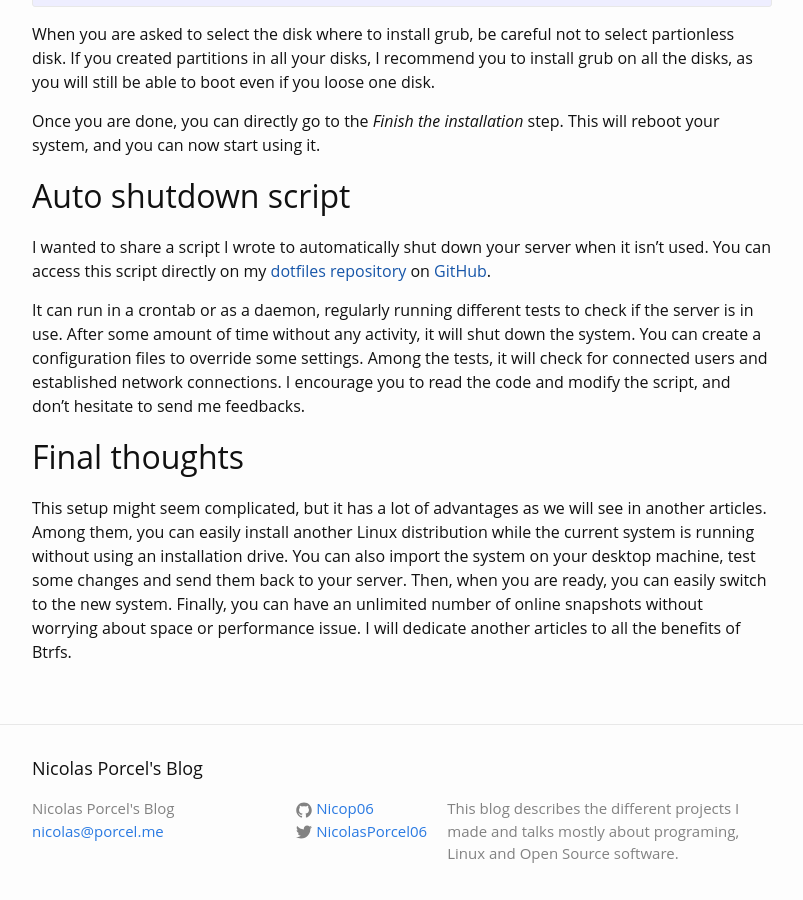
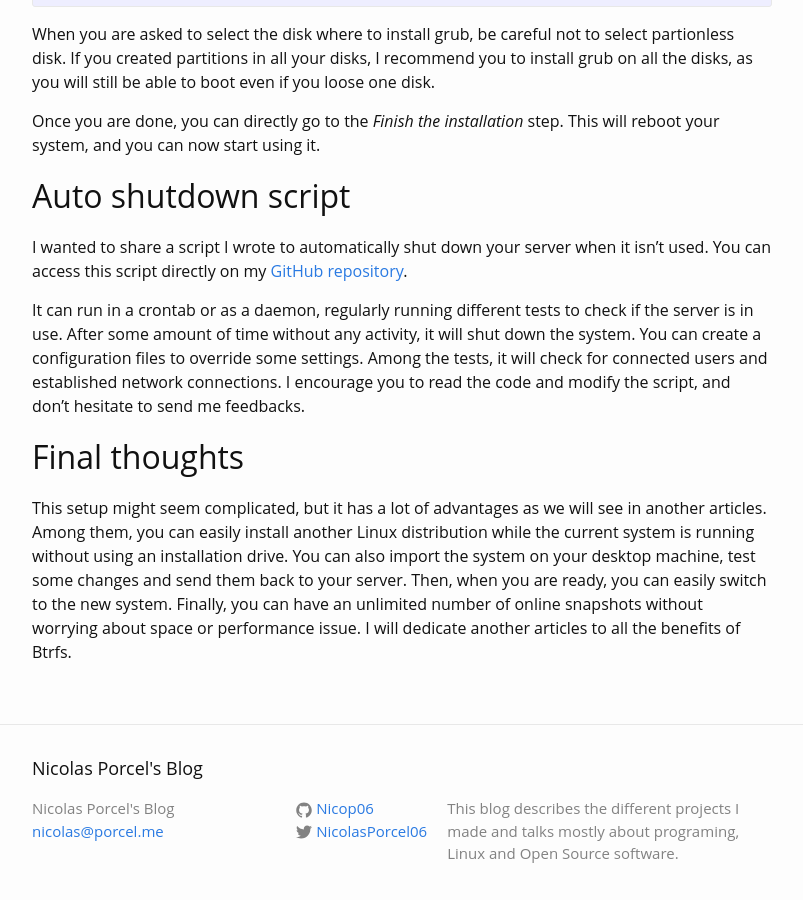
Before and after one commit to Nicop06/nicop06.github.io, a Jekyll site: the page built from _posts/2015-12-19-setting-up-the-nas.markdown, in a window 1280 px wide and 900 px high, scrolled down 7346 px. Shown: the whole window, without its empty margins (238-1041 px from the left). Built offline with Jekyll 4.4.1, drawn with Linux system fonts in a browser that asks for light colours.

Commit message:
Fix autoshutdown script link

```diff
--- a/_posts/2015-12-19-setting-up-the-nas.markdown
+++ b/_posts/2015-12-19-setting-up-the-nas.markdown
@@ -328,8 +328,7 @@
 ## Auto shutdown script
 
 I wanted to share a script I wrote to automatically shut down your server when
-it isn't used. You can access this script directly on my [dotfiles
-repository]() on [GitHub]().
+it isn't used. You can access this script directly on my [GitHub repository][].
 
 It can run in a crontab or as a daemon, regularly running different tests to
 check if the server is in use.  After some amount of time without any activity,
@@ -360,9 +359,8 @@
   [ArchLinux]:         https://www.archlinux.org/
   [Gentoo]:            https://www.gentoo.org/
   [Alpine]:            https://www.alpine.org/
-  [GitHub]:            https://github.com/
   [Debian netinst]:    https://www.debian.org/CD/netinst/
   [Btrfs mount options]: https://btrfs.wiki.kernel.org/index.php/Mount_options
   [Btrfs multiple use cases]: https://btrfs.wiki.kernel.org/index.php/UseCases
   [Syslinux wiki]: http://www.syslinux.org/wiki/index.php?title=Filesystem#Btrfs
-  [dotfiles repository]: https://github.com/Nicop06/dotfiles/blob/master/bin/auto-shutdown.sh
+  [GitHub repository]: https://github.com/Nicop06/dotfiles/blob/master/bin/auto-shutdown.sh
```
